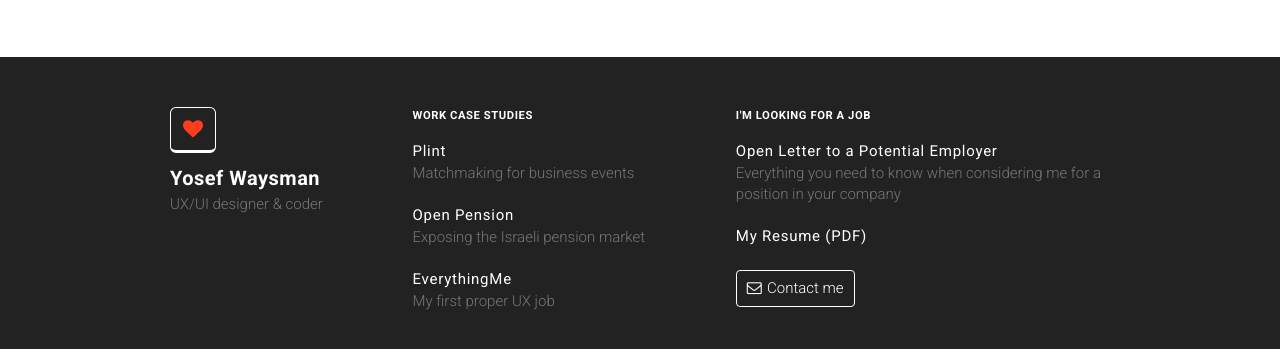
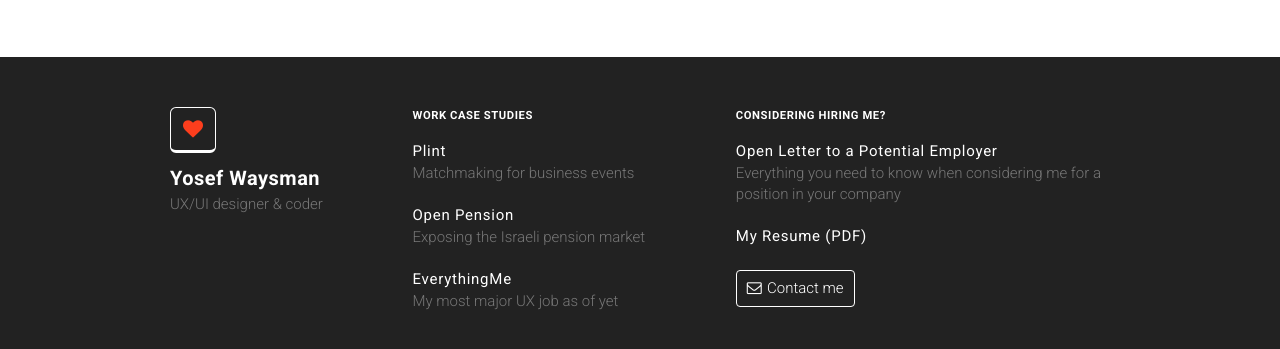
Before and after one commit to yosefw/yosefw.github.io, a Jekyll site: the page built from projects/everythingme/index.md, in a window 1280 px wide and 900 px high, scrolled down 10417 px. Shown: the part 525-874 px from the top of the window. Built offline with Jekyll 4.4.1, drawn with Linux system fonts in a browser that asks for light colours; nearby versions of some CDN libraries; library files that are not in the unit come from our copies; comment, search, counter and statistics services are not loaded; some of the changed text lies outside the part shown.

Commit message:
Rephrasings

```diff
--- a/_includes/footer.html
+++ b/_includes/footer.html
@@ -40,7 +40,7 @@
                   EverythingMe
                 </span>
                 <span class="tagline">
-                  My first proper UX job
+                  My most major UX job as of yet
                 </span>
               </a>
             </li>
@@ -48,7 +48,7 @@
         </div> <!-- .col-xs-12 col-sm-6 col-md-4 -->
         <div class="col-xs-12 col-sm-offset-4 col-sm-8 col-md-offset-0 col-md-5">
           <ul class="nav nav-stacked">
-            <li class="nav-header">I'm looking for a job</li>
+            <li class="nav-header">Considering hiring me?</li>
             <li>
               <a href="/open-letter/">
                 <span class="title">
--- a/index.html
+++ b/index.html
@@ -21,10 +21,10 @@ body-class: homepage
   <section id="job-looking" class="row">
     <div class="container">
       <h2>
-        I'm looking for a job
+        Building something useful? I want in!
       </h2>
       <p>
-        Considering hiring me? Read my <a href="/assets/Yosef%20Waysman%20-%20Resume%202015.pdf">Resume (PDF)</a> and <a href="/open-letter">Open Letter to Potential Employer</a>
+        Read my <a href="/assets/Yosef%20Waysman%20-%20Resume%202015.pdf">Resume (PDF)</a> and <a href="/open-letter">Open Letter to Potential Employer</a>
       </p>
     </div>
   </section>
@@ -70,7 +70,7 @@ body-class: homepage
             </div>
             <div class="col-xs-12">
               <p>
-                I also wrote about <a href="projects/everythingme">my tenure at EverythingMe</a>, my first proper UX job.
+                I also wrote about <a href="projects/everythingme">my tenure at EverythingMe</a>, my most major UX gig as of yet!
               </p>
             </div>
           </div> <!-- #project-grid -->
--- a/projects/everythingme/index.md
+++ b/projects/everythingme/index.md
@@ -1,7 +1,7 @@
 ---
 layout: project
 title: At EverythingMe
-subtitle: My first proper UX job
+subtitle: My most major UX job as of yet
 tags: [Interaction design,Product management,Project management]
 time: October 2011–February 2014
 link: everything.me
```
